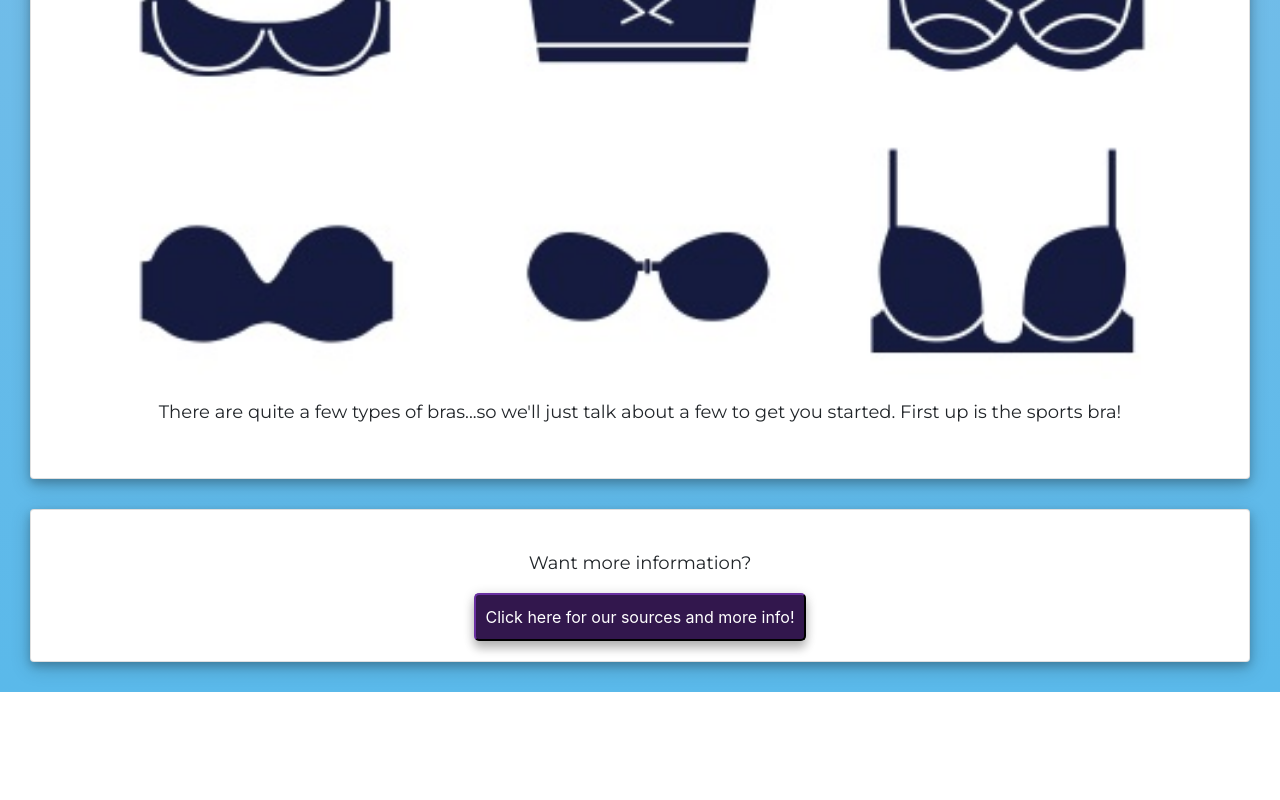
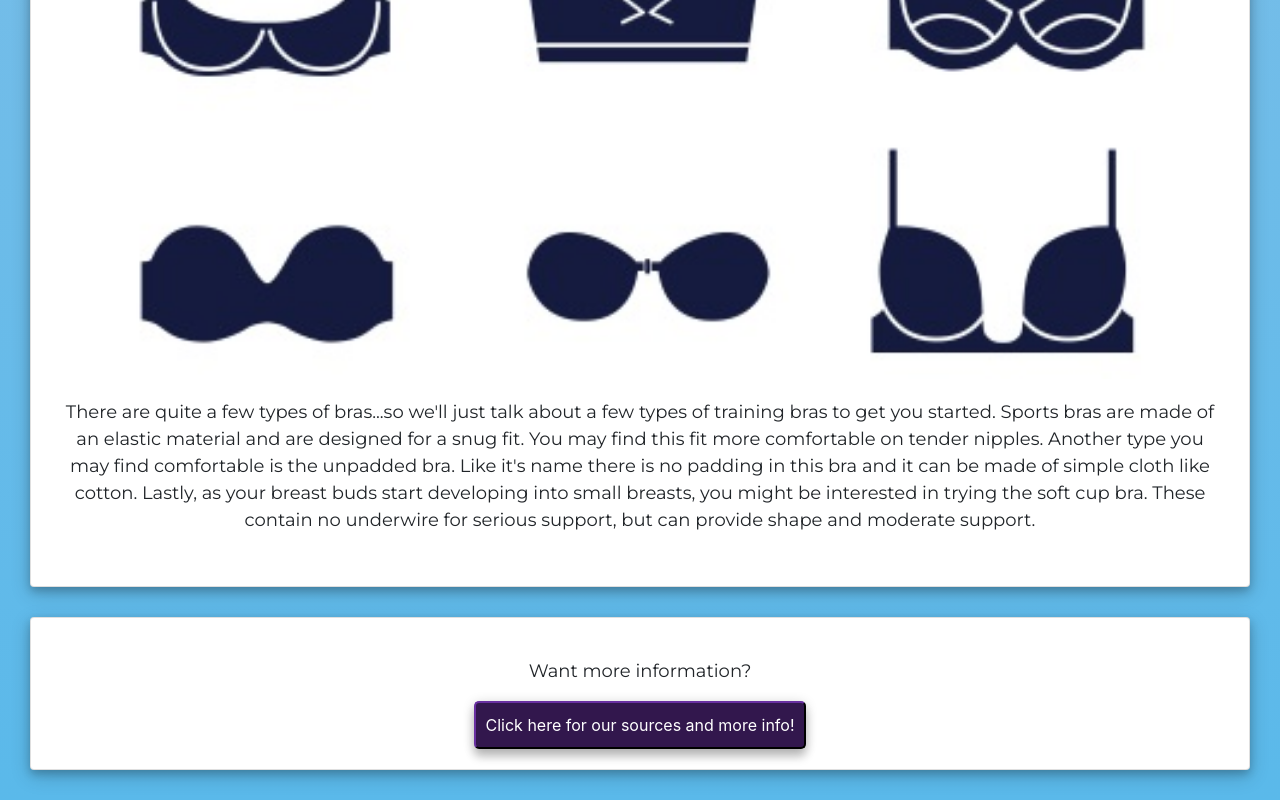
Before and after one commit to rgeohegan3/confidant, a plain HTML site: page bra.html in a window 1280 px wide. Shown: the part 4257-5057 px from the top of the page. Before the commit the page ends 4949 px from the top, so only its background shows below. Drawn offline with nearby package versions, Linux system fonts and the light colour scheme.

Commit message:
Update bra.html

```diff
--- a/bra.html
+++ b/bra.html
@@ -70,7 +70,7 @@
             </div>
             <div class = "Answer ">
                 <img src="images/bra/bra-qa4.jpg" alt="Image indicating period information">
-                <p>There are quite a few types of bras...so we'll just talk about a few to get you started.  First up is the sports bra!</p>
+                <p>There are quite a few types of bras...so we'll just talk about a few types of training bras to get you started. Sports bras are made of an elastic material and are designed for a snug fit.  You may find this fit more comfortable on tender nipples.  Another type you may find comfortable is the unpadded bra. Like it's name there is no padding in this bra and it can be made of simple cloth like cotton. Lastly, as your breast buds start developing into small breasts, you might be interested in trying the soft cup bra.  These contain no underwire for serious support, but can provide shape and moderate support. </p>
                 <!-- <button onclick="document.location= 'period.html'">We got you!!</button> -->
             </div>
         </div>
```
